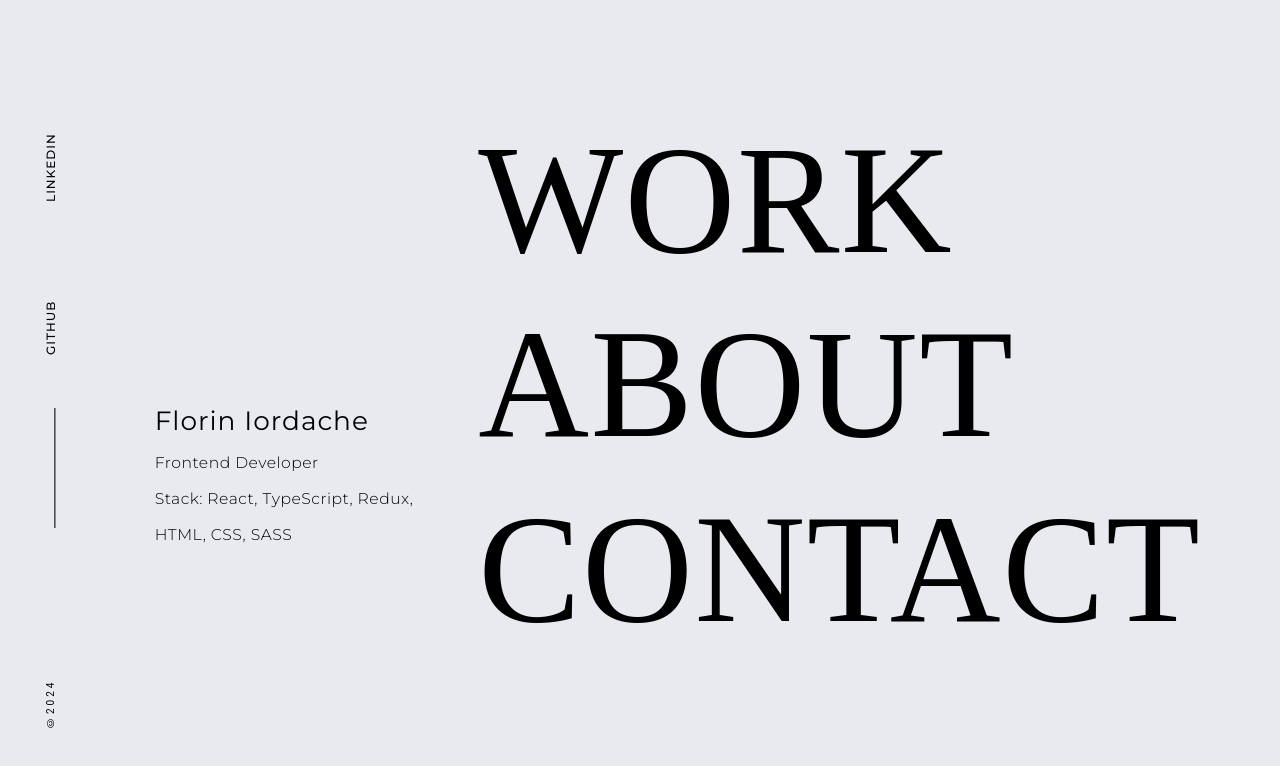
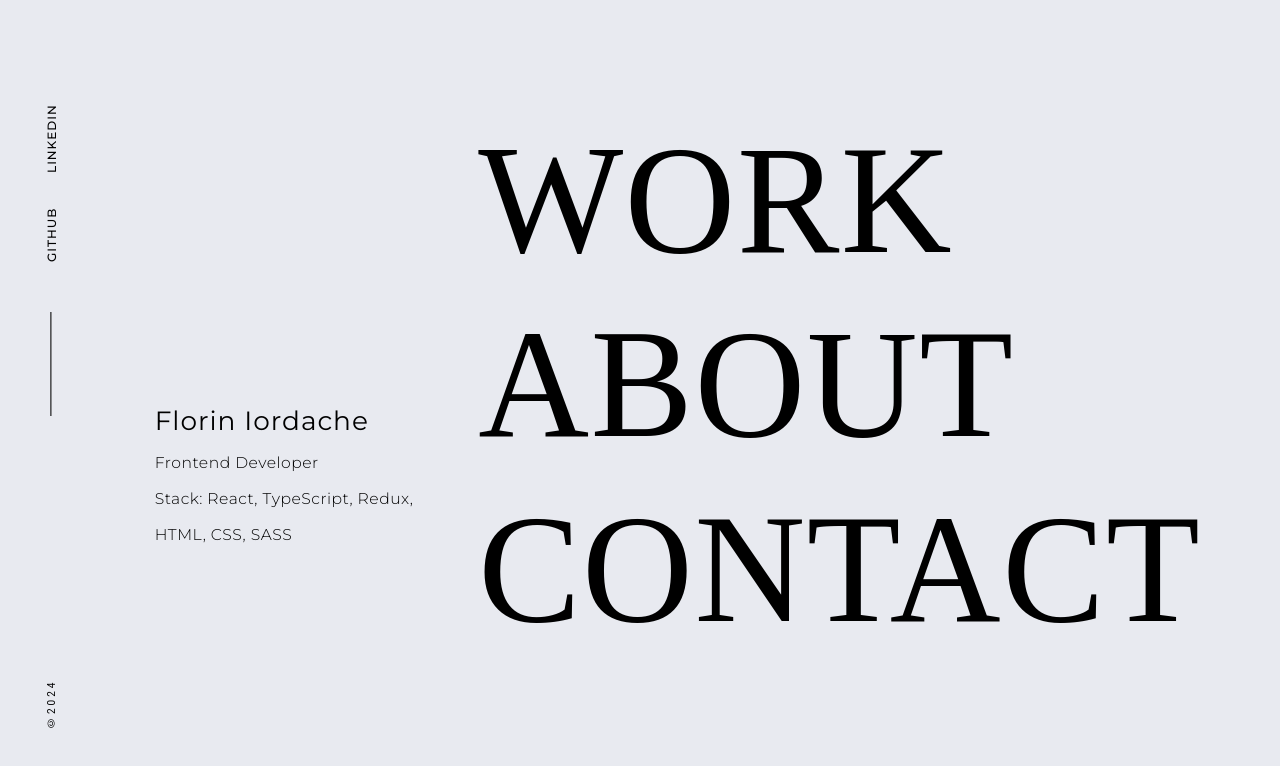
Before and after one commit to Florin392/old-portfolio, a React (Vite) app: page / in a window 1280 px wide. Shown: the top 766 px of the page. Built offline with nearby package versions, Linux system fonts and the light colour scheme; a web font is replaced by a local one.

Commit message:
fix spacings

```diff
--- a/src/components/NavigationBar/NavigationBar.tsx
+++ b/src/components/NavigationBar/NavigationBar.tsx
@@ -33,8 +33,8 @@ export default function NavigationBar() {
       container
       direction={{ xs: "row", md: "row-reverse" }}
       alignItems="center"
-      textAlign="center"
-      pb={{ md: 10 }}
+      justifyContent="space-between"
+      pb={{ md: 12 }}
       px={{ xs: 2, md: 0 }}
       sx={{
         position: { md: "fixed" },
@@ -47,16 +47,16 @@ export default function NavigationBar() {
       <Grid
         container
         item
-        xs={8}
-        md={9}
+        xs={9}
+        md={8}
         py={{ xs: 2, md: 0 }}
         direction={{ xs: "row", md: "row-reverse" }}
         alignItems="center"
-        textAlign={{ xs: "start", md: "center" }}
+        textAlign={{ xs: "start", md: "end" }}
       >
         {isHomePage ? (
           <>
-            <Grid item xs={4} md={4}>
+            <Grid item xs={4} md={3}>
               <Typography
                 component="a"
                 href="https://www.linkedin.com/in/florin-iordache-2b998b166/"
@@ -67,7 +67,7 @@ export default function NavigationBar() {
                 LinkedIn
               </Typography>
             </Grid>
-            <Grid item xs={4} md={4}>
+            <Grid item xs={4} md={3} pl={{ xs: 1, md: 0 }}>
               <Typography
                 component="a"
                 href="https://github.com/Florin392"
@@ -80,14 +80,14 @@ export default function NavigationBar() {
             </Grid>
           </>
         ) : (
-          <Grid item xs={3}>
+          <Grid item xs={4} md={3}>
             <Typography sx={linkStyles} onClick={handleNavigateHome}>
               Home
             </Typography>
           </Grid>
         )}
 
-        <Grid item xs={4} md={3} height={1.1}>
+        <Grid item xs={4} md={3} height={1.1} pl={1}>
           <Divider
             orientation="vertical"
             sx={{ marginRight: 1, backgroundColor: theme.palette.text.primary }}
@@ -95,7 +95,7 @@ export default function NavigationBar() {
         </Grid>
       </Grid>
 
-      <Grid item xs={4} md={3} textAlign={{ xs: "right", md: "left" }}>
+      <Grid item xs={3} md={2} textAlign={{ xs: "right", md: "left" }}>
         <Typography
           variant="caption"
           sx={{
```
